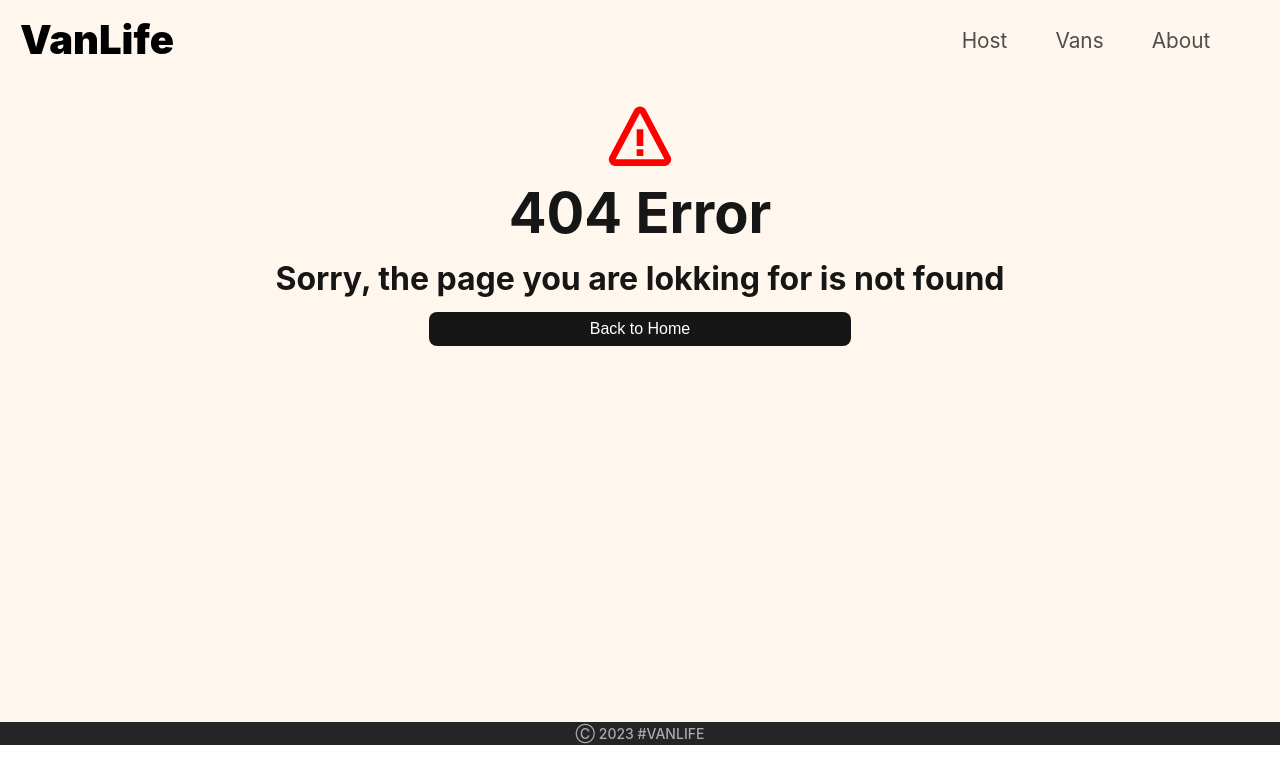
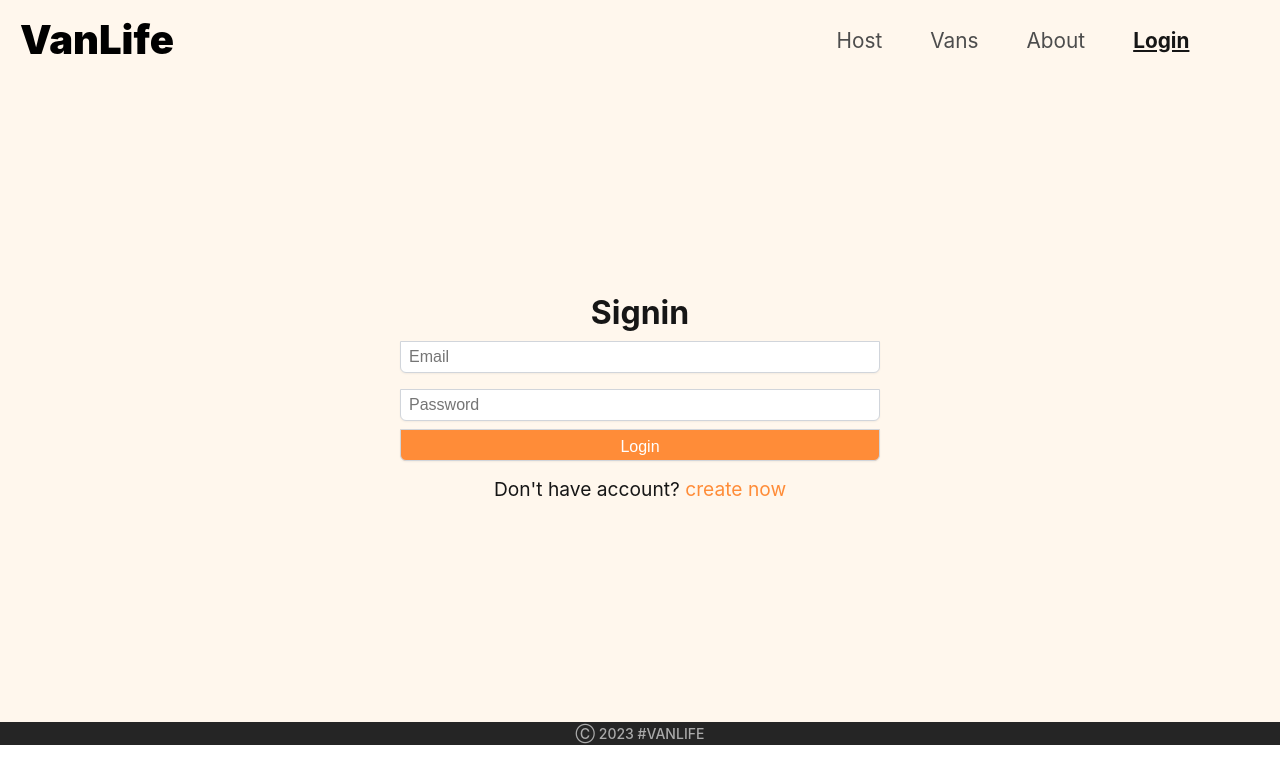
Before and after one commit to lakshmanK1/Rental-Vans-Website, a React (Create React App) app: page /auth in a window 1280 px wide. Before the commit this address had no page. Shown: the top 784 px of the page. Built offline with nearby package versions, Linux system fonts and the light colour scheme.

Commit message:
implemented login cmp in login-feature branch

```diff
--- a/src/App.js
+++ b/src/App.js
@@ -20,7 +20,7 @@ const Details = React.lazy(() => import("./Pages/Host/Vans/Details"));
 const Pricing = React.lazy(() => import("./Pages/Host/Vans/Pricing"));
 const Photos = React.lazy(() => import("./Pages/Host/Vans/Photos"));
 const NotFound = React.lazy(() => import('./Pages/NotFoundPage/NotFound'));
-
+const Authentication = React.lazy(()=>import('./Components/Ui/Authentications/Authentication'));
 
 const router = createBrowserRouter(createRoutesFromElements(
           <Route
@@ -49,6 +49,17 @@ const router = createBrowserRouter(createRoutesFromElements(
                 <ErrorBoundary>
                   <Suspense fallback={<div>Loading..</div>}>
                     <About />
+                  </Suspense>
+                </ErrorBoundary>
+              }
+            />
+
+            <Route
+              path="auth"
+              element={
+                <ErrorBoundary>
+                  <Suspense fallback={<div>Loading..</div>}>
+                    <Authentication />
                   </Suspense>
                 </ErrorBoundary>
               }
--- /dev/null
+++ b/src/Components/Ui/Authentications/Authentication.css
@@ -0,0 +1,86 @@
+.auth-sec{
+    width: 90%;
+    height: 40.1rem;
+    margin: 0 auto;
+    padding: 2.5rem;
+    display: flex;
+    flex-direction: column;
+    justify-content: center;
+    align-items: center;
+}
+
+.auth-form{
+  width: 100%;
+  max-width: 30rem;
+}
+
+
+.auth-div{
+    width: 100%;
+    max-width: 30rem;
+    display: flex;
+    justify-content: center;
+    align-items: center;
+    flex-direction: column;
+    gap: 0.5rem;
+}
+
+.auth-inputdiv{
+    width: 100%;
+    display: flex;
+    justify-content: center;
+    align-items: center;
+    flex-direction: column;
+    gap: 1rem;
+}
+
+.auth-type {
+  font-family: "Inter";
+  font-style: normal;
+  font-weight: 700;
+  font-size: 32px;
+  line-height: 24px;
+  text-align: center;
+  color: #161616;
+  padding: 1rem;
+}
+
+.auth-input {
+  width: 100%;
+  height: 2rem;
+  padding: 0.5rem;
+  font-size: 1rem;
+  background: #ffffff;
+  border: 1px solid #d1d5db;
+  box-shadow: 0px 1px 2px rgba(0, 0, 0, 0.05);
+  border-radius: 0px 0px 6px 6px;
+}
+
+.auth-btn{
+  width: 100%;
+  height: 2rem;
+  padding: 0.5rem;
+  font-size: 1rem;
+  background: #FF8C38;
+  color: white;
+  border: 1px solid #d1d5db;
+  box-shadow: 0px 1px 2px rgba(0, 0, 0, 0.05);
+  border-radius: 0px 0px 6px 6px;
+  cursor: pointer;
+}
+
+.auth-account {
+  width: 100%;
+  font-family: "Inter";
+  font-style: normal;
+  font-size: 1.2rem;
+  line-height: 24px;
+  text-align: center;
+  color: #161616;
+  padding: 1rem;
+}
+
+.auth-acc-create {
+  color: #FF8C38;
+  cursor: pointer;
+}
--- /dev/null
+++ b/src/Components/Ui/Authentications/Authentication.js
@@ -0,0 +1,22 @@
+import React from 'react'
+import './Authentication.css'
+
+function Authentication() {
+  return (
+        <section className='auth-sec'>
+            <p className='auth-type'>Signin</p>
+            <form className='auth-form'>
+                <div className='auth-div'>
+                  <div className='auth-inputdiv'>
+                  <input className='auth-input' type='email' placeholder='Email'/>
+                  <input className='auth-input' type='password' placeholder='Password'/>
+                  </div>
+                <input className='auth-btn' type='button' value='Login'/>
+                </div>
+            </form>
+            <p className='auth-account'>Don't have account? <span className='auth-acc-create'>create now</span></p>
+        </section>
+  )
+}
+
+export default Authentication
--- a/src/Components/Ui/Header/Header.js
+++ b/src/Components/Ui/Header/Header.js
@@ -25,7 +25,7 @@ function Header() {
             <NavLink
               className="navlink-tab"
               style={({ isActive }) => (isActive ? isActiveStyle : null)}
-              to="/host"
+              to="host"
             >
               Host
             </NavLink>
@@ -35,7 +35,7 @@ function Header() {
             <NavLink
               className="navlink-tab"
               style={({ isActive }) => (isActive ? isActiveStyle : null)}
-              to="/vans"
+              to="vans"
             >
               Vans
             </NavLink>
@@ -45,9 +45,19 @@ function Header() {
             <NavLink
               className="navlink-tab"
               style={({ isActive }) => (isActive ? isActiveStyle : null)}
-              to="/aboutus"
+              to="aboutus"
             >
               About
+            </NavLink>
+          </li>
+
+          <li>
+            <NavLink
+              className="navlink-tab"
+              style={({ isActive }) => (isActive ? isActiveStyle : null)}
+              to="auth"
+            >
+              Login
             </NavLink>
           </li>
         </ul>
```
